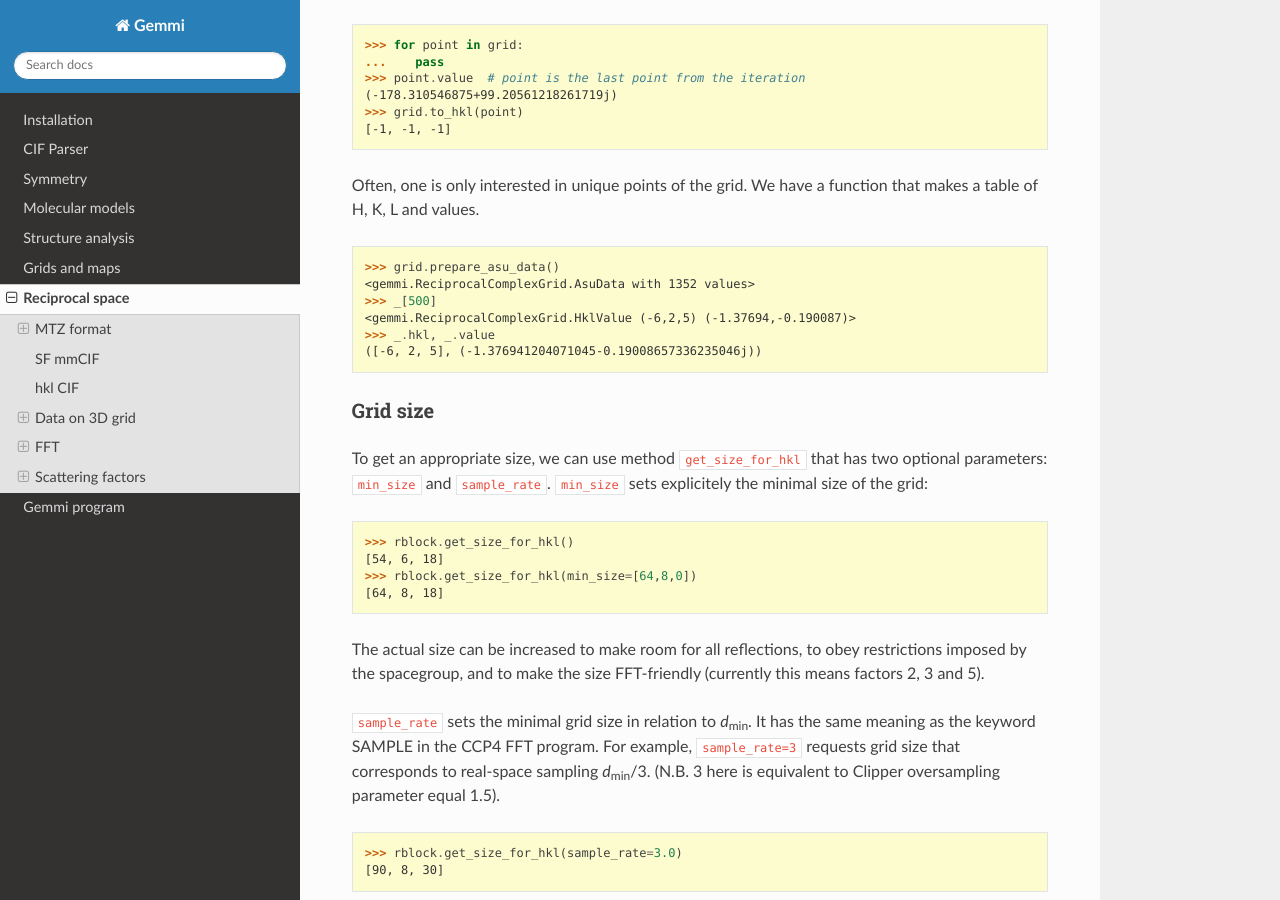
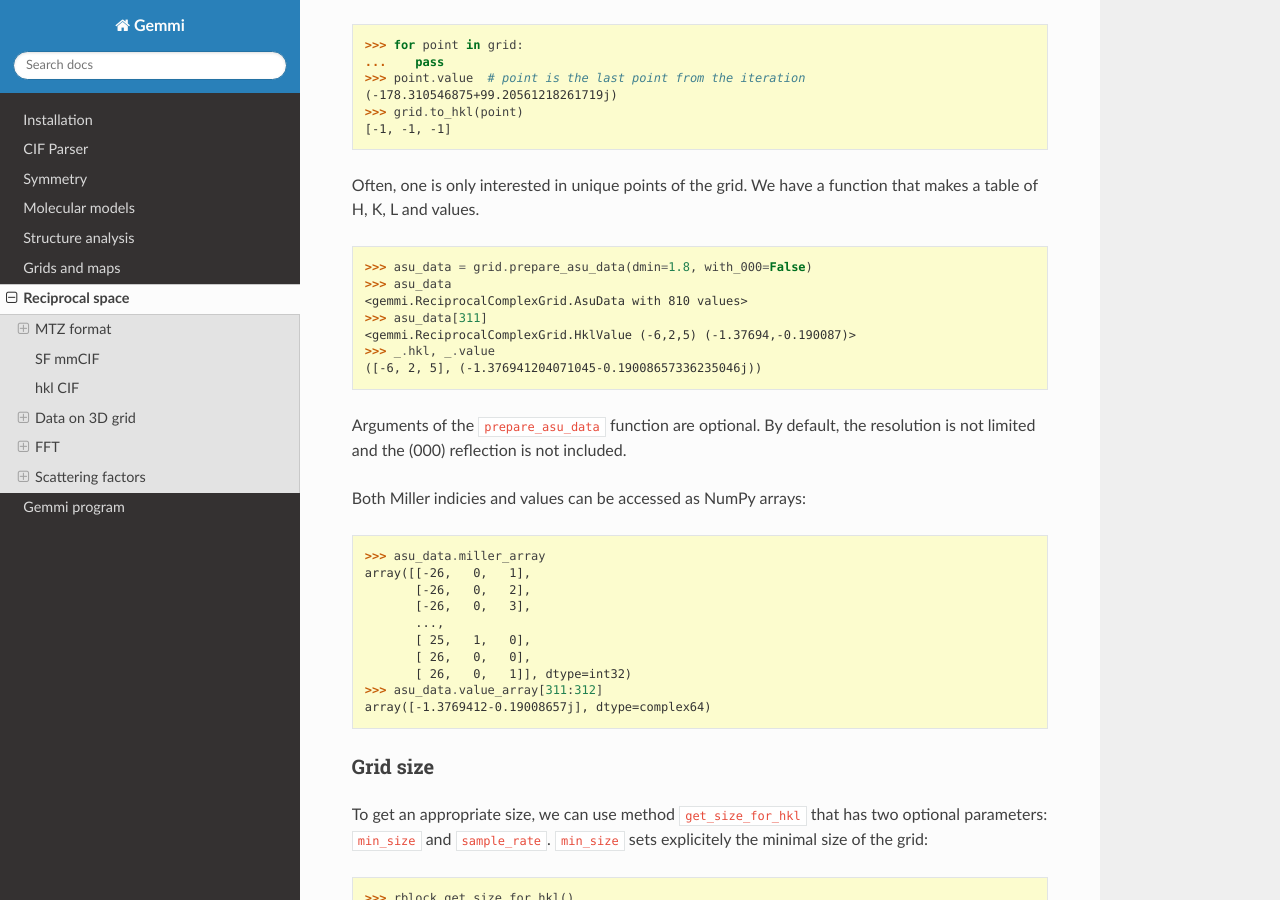
Before and after one commit to project-gemmi/gemmi, a Sphinx documentation site: the page built from docs/hkl.rst, in a window 1280 px wide and 900 px high, scrolled down 15223 px. Built offline with Sphinx 7.4.7 and the Read the Docs theme 2.0.0, drawn with Linux system fonts in a browser that asks for light colours.

Commit message:
python: AsuData.miller_array and AsuData.value_array

```diff
--- a/docs/hkl.rst
+++ b/docs/hkl.rst
@@ -804,12 +804,34 @@ We have a function that makes a table of H, K, L and values.
 
 .. doctest::
 
-  >>> grid.prepare_asu_data()
-  <gemmi.ReciprocalComplexGrid.AsuData with 1352 values>
-  >>> _[500]
+  >>> asu_data = grid.prepare_asu_data(dmin=1.8, with_000=False)
+  >>> asu_data
+  <gemmi.ReciprocalComplexGrid.AsuData with 810 values>
+  >>> asu_data[311]
   <gemmi.ReciprocalComplexGrid.HklValue (-6,2,5) (-1.37694,-0.190087)>
   >>> _.hkl, _.value
   ([-6, 2, 5], (-1.376941204071045-0.19008657336235046j))
+
+Arguments of the ``prepare_asu_data`` function are optional.
+By default, the resolution is not limited and the (000) reflection
+is not included.
+
+Both Miller indicies and values can be accessed as NumPy arrays:
+
+.. doctest::
+  :skipif: numpy is None
+
+  >>> asu_data.miller_array
+  array([[-26,   0,   1],
+         [-26,   0,   2],
+         [-26,   0,   3],
+         ...,
+         [ 25,   1,   0],
+         [ 26,   0,   0],
+         [ 26,   0,   1]], dtype=int32)
+  >>> asu_data.value_array[311:312]
+  array([-1.3769412-0.19008657j], dtype=complex64)
+
 
 .. _grid_size:
 
```
Also changed, not shown: 1 other file.
